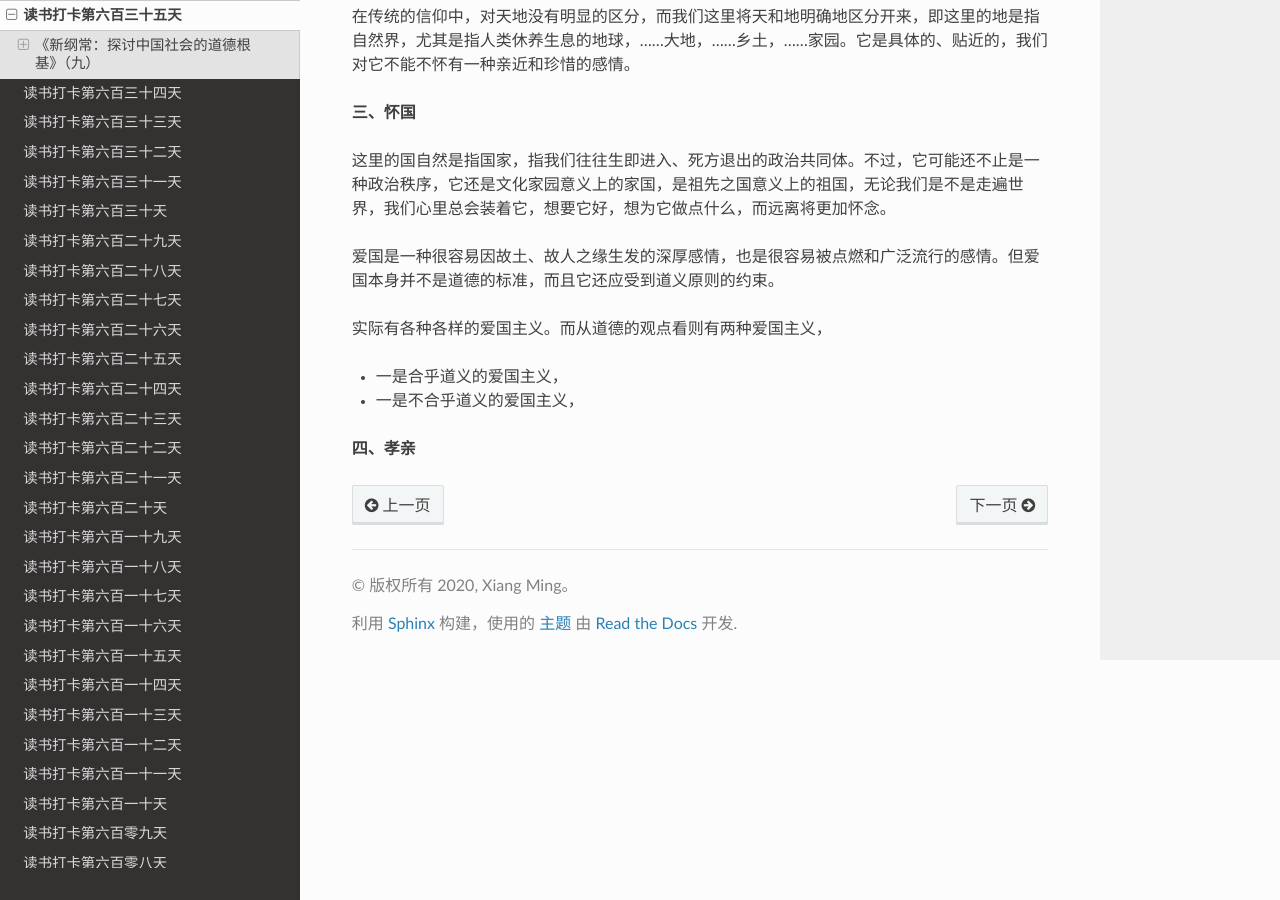
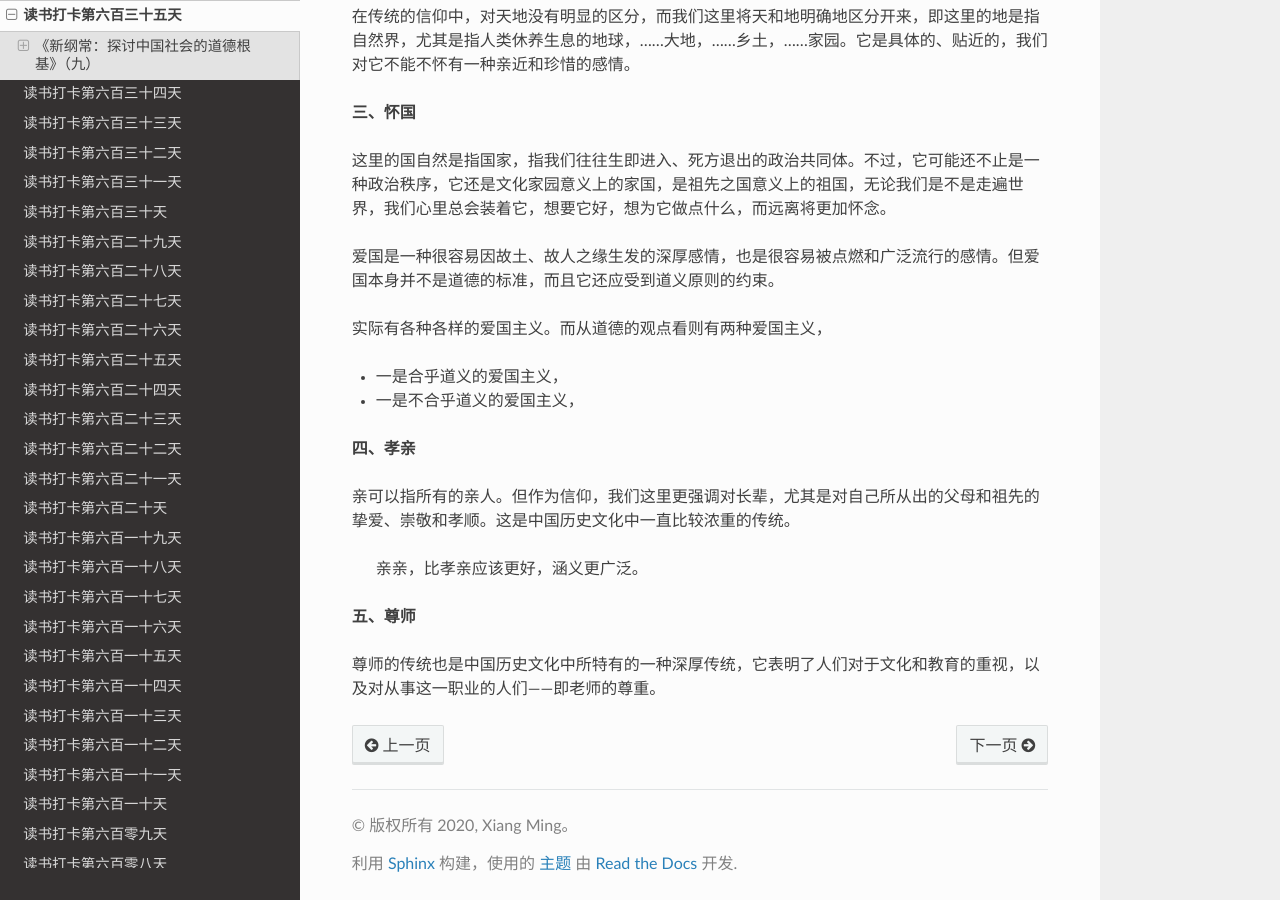
Before and after one commit to xiangming1975/reading, a Sphinx documentation site: the page built from source/2022-08-05.md, in a window 1280 px wide and 900 px high, scrolled down 1235 px. Built offline with Sphinx 7.4.7 and the Read the Docs theme 2.0.0, drawn with Linux system fonts in a browser that asks for light colours.

Commit message:
自动提交时间: 2022-08-05T22:00:01,846799478+08:00

```diff
--- a/source/2022-08-05.md
+++ b/source/2022-08-05.md
@@ -37,3 +37,10 @@
 * 一是不合乎道义的爱国主义，
 
 **四、孝亲**
+
+亲可以指所有的亲人。但作为信仰，我们这里更强调对长辈，尤其是对自己所从出的父母和祖先的挚爱、崇敬和孝顺。这是中国历史文化中一直比较浓重的传统。
+> 亲亲，比孝亲应该更好，涵义更广泛。
+
+**五、尊师**
+
+尊师的传统也是中国历史文化中所特有的一种深厚传统，它表明了人们对于文化和教育的重视，以及对从事这一职业的人们——即老师的尊重。
```
Also changed, not shown: source/2022-08-06.md (added, +5 -0 lines).
